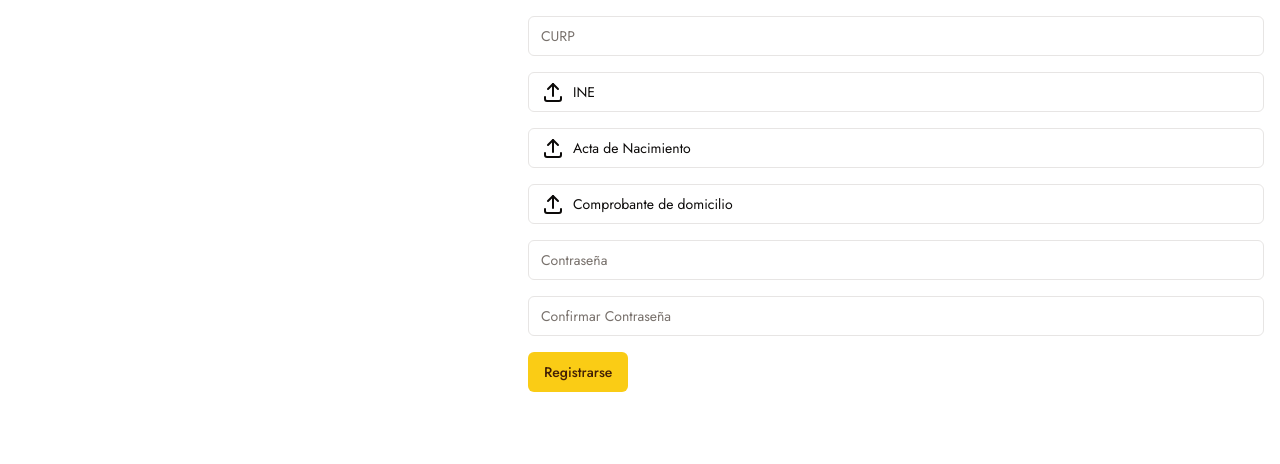
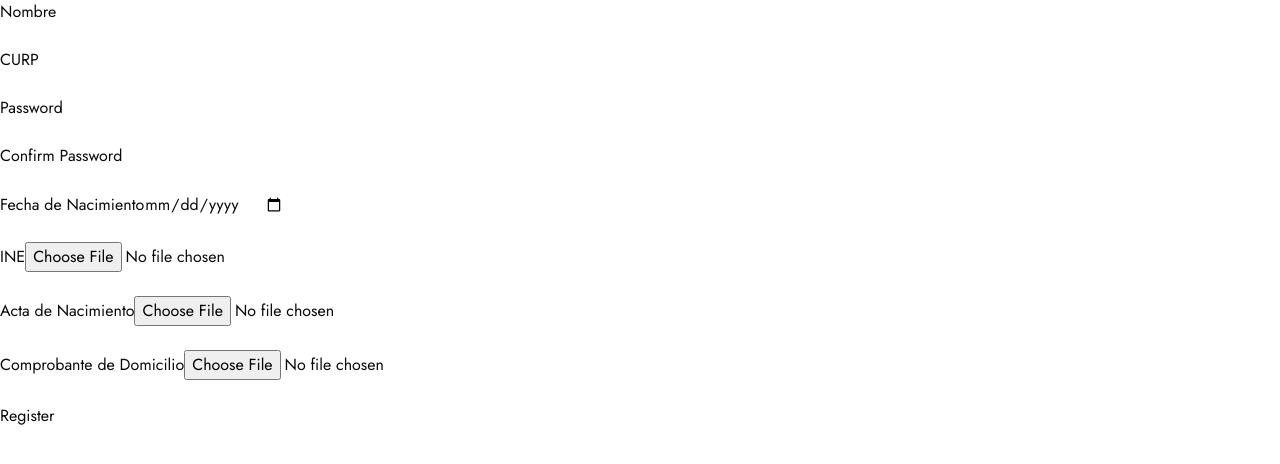
Before and after one commit to oneangel/sits-front, a React (Vite) app: page /register in a window 1280 px wide. Shown: the top 464 px of the page. Built offline with nearby package versions, Linux system fonts and the light colour scheme.

Commit message:
conteccion con back, faltan cosas en el register agregalas

```diff
--- a/package.json
+++ b/package.json
@@ -12,6 +12,7 @@
   "dependencies": {
     "@radix-ui/react-slot": "^1.1.0",
     "@tabler/icons-react": "^3.11.0",
+    "axios": "^1.7.2",
     "class-variance-authority": "^0.7.0",
     "clsx": "^2.1.1",
     "lucide-react": "^0.400.0",
--- a/src/pages/Register.tsx
+++ b/src/pages/Register.tsx
@@ -1,41 +1,142 @@
-import React from "react";
-import { Input } from "@/components/ui/input";
-import { IconUpload } from "@tabler/icons-react";
-import { Button } from "@/components/ui/button";
+// Register.js
+import React, { useState } from 'react';
+import axios from 'axios';
 
-interface FileUploadInputProps {
-  label: string;
-}
+const Register = () => {
+    const [formData, setFormData] = useState({
+        nombre: '',
+        CURP: '',
+        password: '',
+        confirmPassword: '',
+        fechaDeNacimiento: '',
+    });
+    const [files, setFiles] = useState({});
 
-const FileUploadInput: React.FC<FileUploadInputProps> = ({ label }) => (
-  <div className="flex w-full h-10 px-3 py-2 text-sm border rounded-md border-input bg-background ring-offset-background file:border-0 file:bg-transparent file:text-sm file:font-medium placeholder:text-muted-foreground focus-visible:outline-none focus-visible:ring-2 focus-visible:ring-ring focus-visible:ring-offset-2 disabled:cursor-not-allowed disabled:opacity-50">
-    <label className="flex items-center space-x-2 cursor-pointer">
-      <IconUpload />
-      <span>{label}</span>
-      <Input type="file" className="hidden" />
-    </label>
-  </div>
-);
+    const handleChange = (e) => {
+        setFormData({
+            ...formData,
+            [e.target.name]: e.target.value,
+        });
+    };
 
-function Register() {
-  return (
-    <>
-      <div className="grid w-screen grid-cols-5">
-        <div className="h-screen col-span-2"></div>
-        <div className="h-screen col-span-3 p-4 space-y-4">
-          <Input type="text" placeholder="CURP" />
+    const handleFileChange = (e) => {
+        setFiles({
+            ...files,
+            [e.target.name]: e.target.files[0],
+        });
+    };
 
-          <FileUploadInput label="INE" />
-          <FileUploadInput label="Acta de Nacimiento" />
-          <FileUploadInput label="Comprobante de domicilio" />
+    const handleSubmit = async (e) => {
+        e.preventDefault();
+        const form = new FormData();
+        for (const key in formData) {
+            form.append(key, formData[key]);
+        }
+        for (const key in files) {
+            form.append(key, files[key]);
+        }
+        try {
+            const res = await axios.post('http://localhost:4000/api/register', form, {
+                headers: {
+                    'Content-Type': 'multipart/form-data',
+                },
+            });
+            alert('User registered successfully');
+        } catch (error) {
+            console.error('Error registering user:', error);
+            alert('An error occurred while registering the user');
+        }
+    };
 
-          <Input type="password" placeholder="Contraseña" />
-          <Input type="password" placeholder="Confirmar Contraseña" />
-          <Button>Registrarse</Button>
-        </div>
-      </div>
-    </>
-  );
-}
+    return (
+        <form onSubmit={handleSubmit} className="space-y-6">
+            <div>
+                <label htmlFor="nombre">Nombre</label>
+                <input
+                    type="text"
+                    id="nombre"
+                    name="nombre"
+                    value={formData.nombre}
+                    onChange={handleChange}
+                    required
+                />
+            </div>
+            <div>
+                <label htmlFor="CURP">CURP</label>
+                <input
+                    type="text"
+                    id="CURP"
+                    name="CURP"
+                    value={formData.CURP}
+                    onChange={handleChange}
+                    required
+                />
+            </div>
+            <div>
+                <label htmlFor="password">Password</label>
+                <input
+                    type="password"
+                    id="password"
+                    name="password"
+                    value={formData.password}
+                    onChange={handleChange}
+                    required
+                />
+            </div>
+            <div>
+                <label htmlFor="confirmPassword">Confirm Password</label>
+                <input
+                    type="password"
+                    id="confirmPassword"
+                    name="confirmPassword"
+                    value={formData.confirmPassword}
+                    onChange={handleChange}
+                    required
+                />
+            </div>
+            <div>
+                <label htmlFor="fechaDeNacimiento">Fecha de Nacimiento</label>
+                <input
+                    type="date"
+                    id="fechaDeNacimiento"
+                    name="fechaDeNacimiento"
+                    value={formData.fechaDeNacimiento}
+                    onChange={handleChange}
+                    required
+                />
+            </div>
+
+            <div>
+                <label htmlFor="INE">INE</label>
+                <input
+                    type="file"
+                    id="INE"
+                    name="INE"
+                    onChange={handleFileChange}
+                />
+            </div>
+            <div>
+                <label htmlFor="actaNacimiento">Acta de Nacimiento</label>
+                <input
+                    type="file"
+                    id="actaNacimiento"
+                    name="actaNacimiento"
+                    onChange={handleFileChange}
+                />
+            </div>
+            <div>
+                <label htmlFor="comprobanteDomicilio">Comprobante de Domicilio</label>
+                <input
+                    type="file"
+                    id="comprobanteDomicilio"
+                    name="comprobanteDomicilio"
+                    onChange={handleFileChange}
+                />
+            </div>
+
+            <button type="submit">Register</button>
+        </form>
+    );
+};
 
 export default Register;
```
Also changed, not shown: 1 other file (tests, documents, lock files or other folders).
